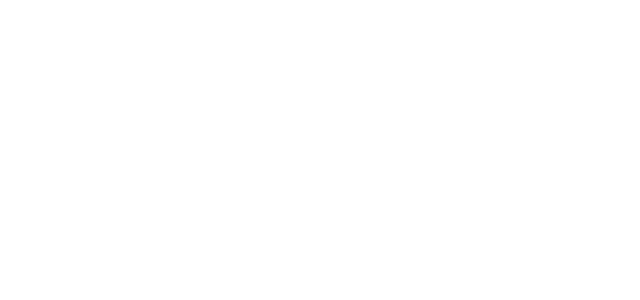
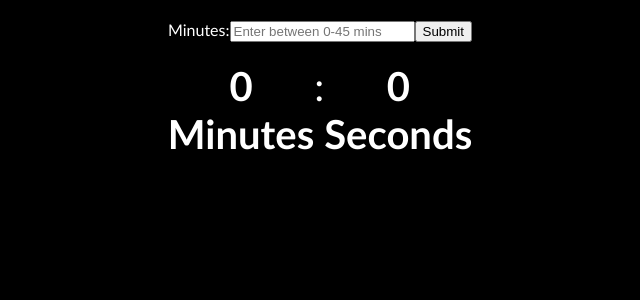
Before and after one commit to platiniradukunda/Productivity-App, a React (Create React App) app: page /task in a window 1280 px wide. Shown: the top 300 px of the page, without its empty margins (320-960 px from the left). Built offline with nearby package versions, Linux system fonts and the light colour scheme.

Commit message:
my commit

```diff
--- a/package.json
+++ b/package.json
@@ -6,10 +6,14 @@
     "@testing-library/jest-dom": "^5.12.0",
     "@testing-library/react": "^11.2.7",
     "@testing-library/user-event": "^12.8.3",
+    "jquery": "^3.6.0",
     "react": "^17.0.2",
+    "react-confetti": "^6.0.1",
     "react-dom": "^17.0.2",
+    "react-hook-form": "^7.6.1",
     "react-router-dom": "^5.2.0",
     "react-scripts": "4.0.3",
+    "use-sound": "^3.0.1",
     "web-vitals": "^1.1.2"
   },
   "scripts": {
--- a/src/App.css
+++ b/src/App.css
@@ -53,6 +53,7 @@
 .renderTasks ul li{
   display: inline-block;
   justify-content: center;
+  width: 30%;
 }
 
 .timeAndDate{
@@ -61,3 +62,30 @@
   justify-content: space-between;
   padding-left: 3%;
 }
+
+.enterTime {
+  align-content: center;
+  display: flex;
+  justify-content: center;
+  padding-top: 20px;
+}
+
+.enterTime p {
+  margin: 0px 0px;
+}
+
+.individualTask{
+  height: 100vh;
+  width: 100vw;
+}
+.timer{
+  display: flex;
+  justify-content: center;
+  margin-top: 20px;
+  font-size: 40px;
+}
+.renderedTime h4{
+  align-content: center;
+  font-size: 40px;
+  margin: 0px 0px;
+}
--- a/src/App.js
+++ b/src/App.js
@@ -11,7 +11,7 @@
     <div className="App">
       <Switch>
       <Route exact path="/" component={Homepage} />
-      <Route exact path="/todolist" component={TodoList} />
+      <Route path="/todolist" component={TodoList} />
       <Route path="/task" component={IndividualTask}/>
       </Switch>
     </div>
--- /dev/null
+++ b/src/components/EnterTime.jsx
@@ -0,0 +1,38 @@
+import React from 'react';
+import {useForm} from 'react-hook-form';
+import * as $ from 'jquery';
+
+function EnterTime({setTimeLeft}) {
+    // declaring 3 variables;
+    // register that keeps track of everything that goes into our input. Limits the input to no more than 45 minutes and create an error
+    // handleSubmit only runs if there are no errors
+    const{ register, handleSubmit, formState: {errors}} = useForm();
+
+    const onSubmit = data => {
+        console.log(data.minutes);
+        // to clear out the minutes input field when the onSubmit function is called
+        $("form").trigger("reset");
+        setTimeLeft(data.minutes*60);
+    }
+
+    return (
+        <div className="enterTime">
+            {/* Enter Timer */}
+            <p>Minutes: </p>
+            <form noValidate onSubmit={handleSubmit(onSubmit)}>
+                <input type="number" placeholder="Enter between 0-45 mins" name="minutes" id="minutes-input"
+                    {...register("minutes", {
+                        required: {value: true, message:"Please enter minutes..."},
+                        min: {value: 0.01, message:"Please enter 0-45 minutes"},
+                        max: {value: 45, message:"Please enter 0-45 minutes"},
+                    })}/>
+                <input type="submit" />
+                {errors.minutes && <p>{errors.minutes.message}</p>}
+            </form>
+        </div>
+
+
+    );
+}
+
+export default EnterTime;
--- a/src/components/Homepage.jsx
+++ b/src/components/Homepage.jsx
@@ -63,8 +63,6 @@
                 greeting: greetings,
                 time: time,
             })
-            console.log(time);
-            console.log(greetings);
         }
 
         // calling the function to get a greeting when component mounts
--- a/src/components/IndividualTask.jsx
+++ b/src/components/IndividualTask.jsx
@@ -1,13 +1,28 @@
-import React, { Component } from 'react';
+import React, { useState } from 'react';
+import EnterTime from './EnterTime';
+import Timer from './Timer';
+import TimeUp from './TimeUp';
 
-class IndividualTask extends Component {
-    render() {
-        return (
-            <div>
+function IndividualTask() {
+    // time left on the timer starts of as zero
+    const [timeLeft, setTimeLeft] = useState(0);
+    const [isPaused, setIsPaused] = useState(true);
 
-            </div>
-        );
-    }
+    return (
+        // have the ability to set the time
+        // the timer will only be rendered if there is time left on the clock. other wise the timeup component will be rendered
+        // ie if time is less than 0 then show the TimeUp component. if it is greater than 0 show the Timer component
+        <div className="individualTask">
+            <EnterTime setTimeLeft={setTimeLeft}/>
+            {
+               timeLeft<0?
+               <TimeUp setTimeLeft={setTimeLeft} setIsPaused={setIsPaused}/>:
+               <Timer timeLeft={timeLeft} setTimeLeft={setTimeLeft} isPaused={isPaused} setIsPaused={setIsPaused}/>
+
+            }
+
+        </div>
+    );
 }
 
 export default IndividualTask;
--- a/src/components/RenderTasks.jsx
+++ b/src/components/RenderTasks.jsx
@@ -1,15 +1,32 @@
-import React from 'react';
+import React, { Component } from 'react';
 import {Link} from 'react-router-dom'
 
-function RenderTasks(props) {
-    return (
-        <div className="renderTasks">
-            {props.tasks.map((taskInTheList, i) => {
-               return <ul key={i}> <input type="checkbox"/> <li>{taskInTheList}</li> <Link to="/task"> <button>Start</button> <button>Delete</button></Link> </ul>
-            })
-            }
-        </div>
-    );
+class RenderTasks extends Component {
+    constructor(props){
+        super(props);
+        this.state={
+            array: this.props.tasks,
+        }
+        console.log(this.state.array);
+    }
+    deletingTask = (index) => {
+        let newArray = this.state.array
+        newArray.splice(index, 1);
+        this.setState({
+            array: newArray,
+        })
+        }
+    render() {
+        return (
+            <div className="renderTasks">
+                {this.state.array.map(
+                    (taskInTheList, i) => {
+                       return <ul key={i}> <input type="checkbox"/> <li>{taskInTheList}</li> <Link to="/task"> <button>Start</button></Link> <button onClick={()=>this.deletingTask(i)} >Delete</button> </ul>
+                       }
+                )}
+            </div>
+        );
+    }
 }
 
 export default RenderTasks;
--- /dev/null
+++ b/src/components/RenderedTime.jsx
@@ -0,0 +1,12 @@
+import React from 'react';
+
+function RenderedTime({param, number}) {
+    return (
+        <div className="renderedTime">
+            <h4>{number}</h4>
+            <h4>{param}</h4>
+        </div>
+    );
+}
+
+export default RenderedTime;
--- a/src/components/StartButton.jsx
+++ b/src/components/StartButton.jsx
@@ -1,7 +1,7 @@
 import React from 'react';
 import {Link} from 'react-router-dom'
 
-function StartButton(props) {
+function StartButton() {
     return (
         <div className="startWork">
             <Link to="/todolist">
--- /dev/null
+++ b/src/components/TimeUp.jsx
@@ -0,0 +1,11 @@
+import React from 'react';
+
+function TimeUp(props) {
+    return (
+        <div>
+            Time Up
+        </div>
+    );
+}
+
+export default TimeUp;
--- /dev/null
+++ b/src/components/Timer.jsx
@@ -0,0 +1,23 @@
+import React, {useEffect, useRef} from 'react';
+import RenderedTime from './RenderedTime';
+
+function Timer({timeLeft, setTimeLeft, isPaused, setIsPaused}) {
+
+     // converting timeLeft(seconds) from seconds to minutes and seconds
+     let  minutes = Math.floor(timeLeft/60);
+     let seconds = Math.floor(timeLeft-60*minutes);
+
+     let intervalRef = useRef();
+
+
+    return (
+        <div>
+             <div className="timer">
+                <RenderedTime param="Minutes" number={minutes}/>:<RenderedTime param="Seconds" number={seconds}/>
+            </div>
+
+        </div>
+    );
+}
+
+export default Timer;
--- a/src/components/TodoList.jsx
+++ b/src/components/TodoList.jsx
@@ -28,12 +28,10 @@
             // variable for the month. we have to using this because getMonth() returns the month in integer form. ex: May as 4.
             var options = {month: 'long'};
             var month = new Intl.DateTimeFormat('en-US', options).format(date);
-            console.log(month);
             // variable for the date on the calendar month
             var dateCalendar = date.getDate();
             // variable for the day of the week. the day of the week returns as a number so it has to be changed into a string.
             var day = date.getDay();
-            console.log(day)
             // declaring the variables for the integers returned when getDay is called for specific days
             var weekDay = new Array(7);
             weekDay[1]="Monday";
@@ -67,8 +65,6 @@
             // variable that holds the time of the day to be pushed into state and rendered to the DOM
             const time = hours + ":" + minutes + ":" + seconds + midday;
             // updating state with the current time and greeting statement
-            console.log(date);
-            console.log(time);
             this.setState({
                 date: dayDisplayed,
                 time: time,
```
Also changed, not shown: 1 other file (tests, documents, lock files or other folders).
